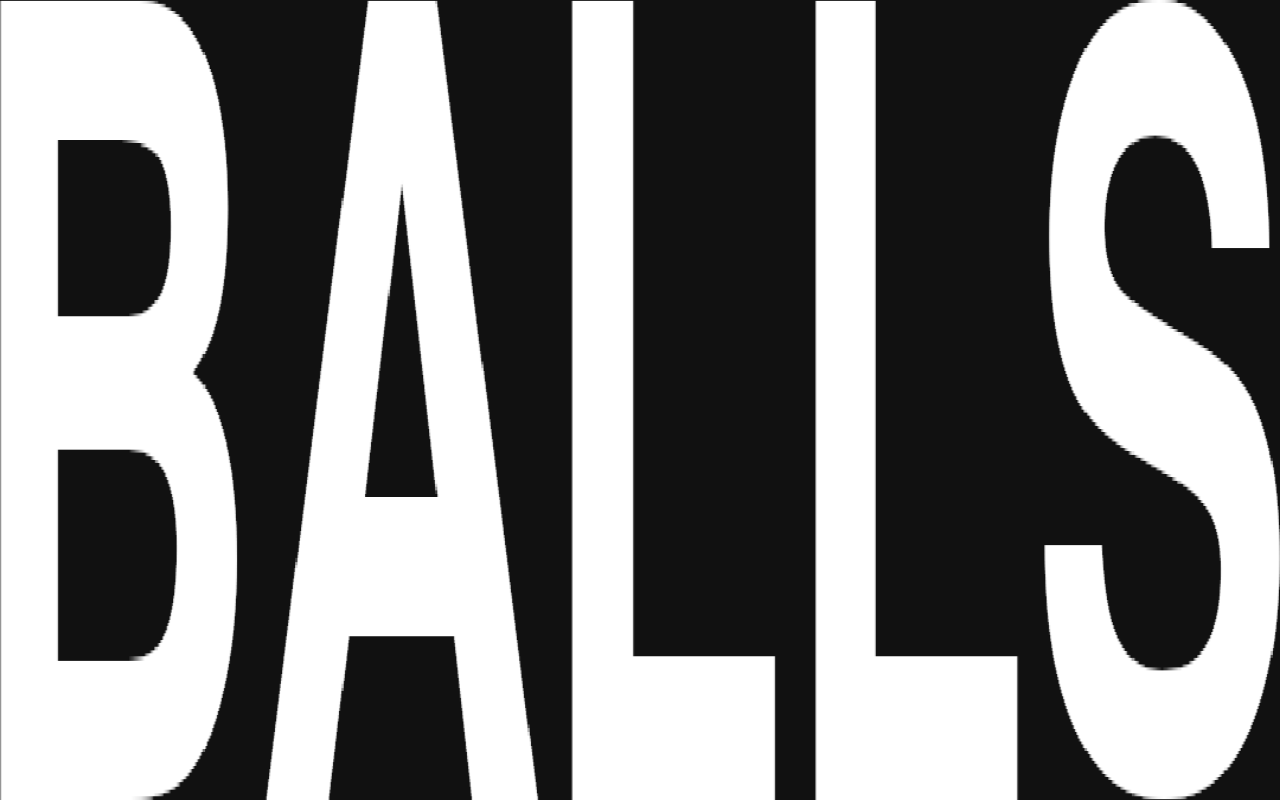
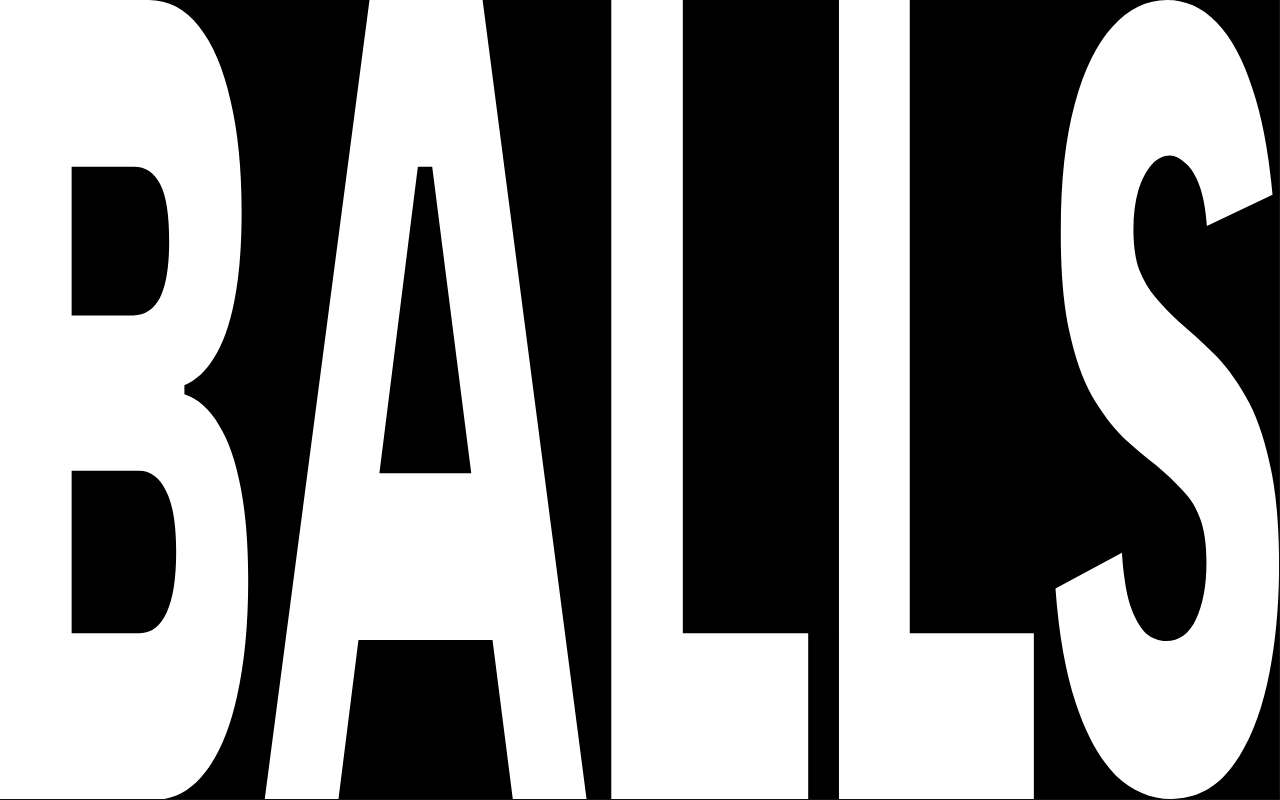
Before and after one commit to piemadd/piero-dot-tv-placeholder, a website built with Vite: page index.html in a window 1280 px wide. Built offline with nearby package versions, Linux system fonts and the light colour scheme.

Commit message:
svg support

```diff
--- a/index.html
+++ b/index.html
@@ -6,7 +6,7 @@
     <title>BALLS????</title>
   </head>
   <body>
-    <img src="./balls.png" />
+    <img src="./balls.svg" />
     <script type="module" src="/main.js"></script>
   </body>
 </html>
--- a/style.css
+++ b/style.css
@@ -2,6 +2,9 @@ html,
 body {
   width: 100%;
   height: 100%;
+  position:absolute;
+  left: 0;
+  top: 0;
   color: #fff;
   background-color: #111;
   margin: 0;
@@ -12,4 +15,7 @@ img {
   width: 100%;
   height: 100%;
   object-fit: fill;
+  position: absolute;
+  left: 0;
+  top: 0;
 }
```
Also changed, not shown: public/balls.svg (added).
